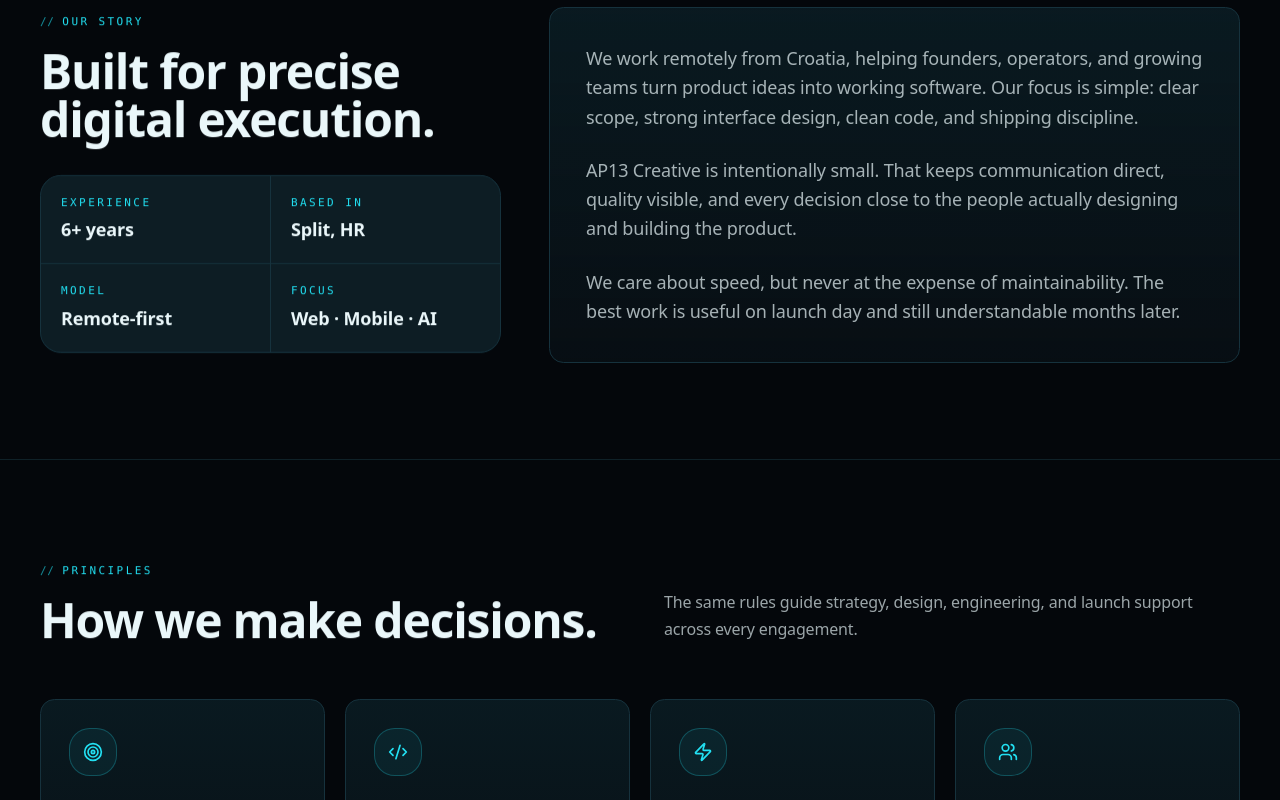
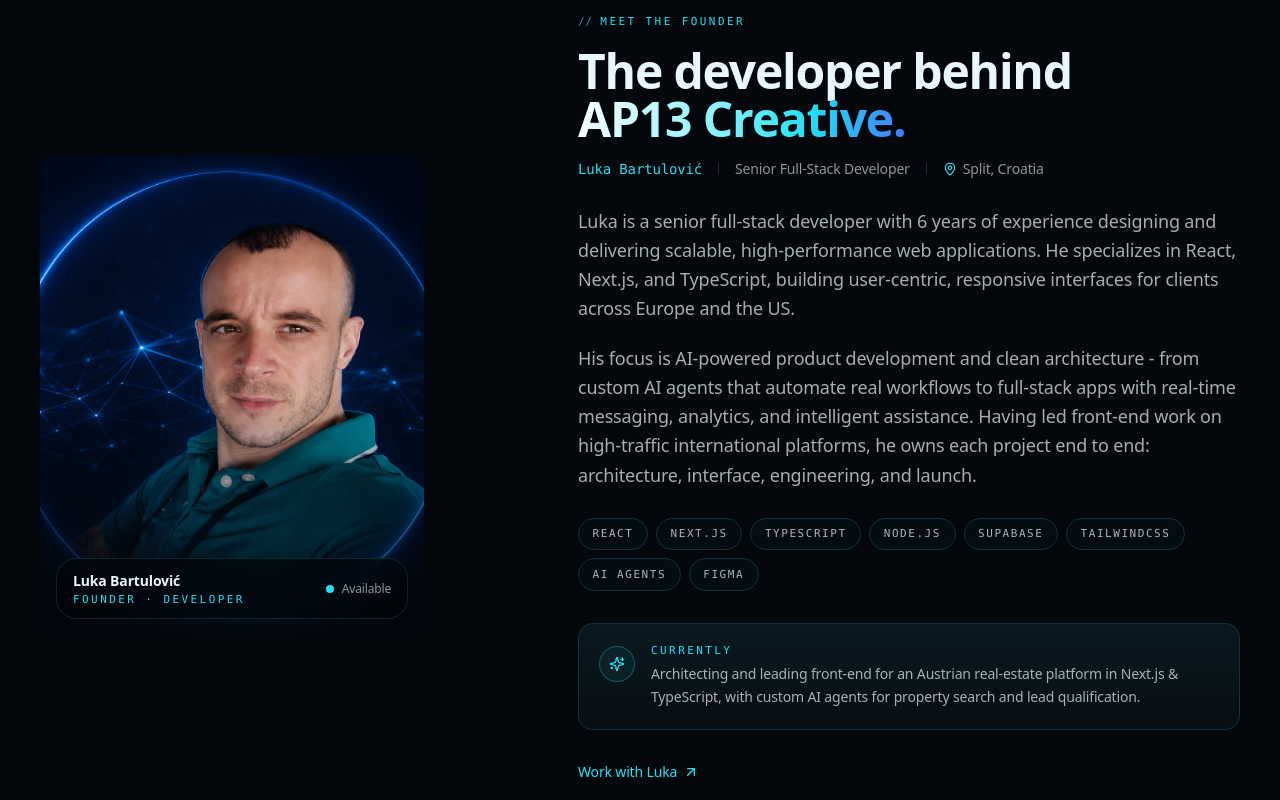
Before and after one commit to bartul9/AP13-Creative, a Next.js app: page /about in a window 1280 px wide. Shown: the part 700-1500 px from the top of the page. Built offline with nearby package versions, Linux system fonts and the light colour scheme.

Commit message:
New about section

```diff
--- a/app/about/page.tsx
+++ b/app/about/page.tsx
@@ -1,5 +1,15 @@
 import type { Metadata } from "next";
-import { Code2, Target, Users, Zap } from "lucide-react";
+import Image from "next/image";
+import Link from "next/link";
+import {
+  ArrowUpRight,
+  Code2,
+  MapPin,
+  Sparkles,
+  Target,
+  Users,
+  Zap,
+} from "lucide-react";
 import { PageHero } from "@/components/page-hero";
 import { Reveal } from "@/components/reveal";
 import { Spotlight } from "@/components/spotlight";
@@ -46,6 +56,17 @@ const facts = [
   { k: "Focus", v: "Web · Mobile · AI" },
 ];
 
+const founderSkills = [
+  "React",
+  "Next.js",
+  "TypeScript",
+  "Node.js",
+  "Supabase",
+  "TailwindCSS",
+  "AI Agents",
+  "Figma",
+];
+
 export default function AboutPage() {
   return (
     <div className="overflow-hidden">
@@ -59,6 +80,114 @@ export default function AboutPage() {
         }
         description="AP13 Creative is a compact digital studio with 6 years of experience across web, mobile, design systems, AI-enabled workflows, and production launches."
       />
+
+      {/* Founder */}
+      <section className="section-shell py-24">
+        <div className="grid gap-12 lg:grid-cols-[0.85fr_1.15fr] lg:items-center">
+          {/* Portrait */}
+          <Reveal variant="scale">
+            <div className="relative mx-auto w-full max-w-sm lg:mx-0">
+              <div className="pointer-events-none absolute -inset-6 -z-10 bg-[radial-gradient(22rem_22rem_at_50%_25%,rgba(34,224,242,0.20),transparent_70%)]" />
+              <div className="border-gradient relative overflow-hidden rounded-2xl">
+                <div className="relative aspect-[4/5] w-full">
+                  <Image
+                    src="/luka-portrait.png"
+                    alt="Luka Bartulović, founder of AP13 Creative"
+                    fill
+                    className="object-cover"
+                    sizes="(min-width: 1024px) 24rem, 100vw"
+                    priority
+                  />
+                  <div className="absolute inset-0 bg-gradient-to-t from-background/85 via-background/10 to-transparent" />
+                </div>
+                {/* floating identity card */}
+                <div className="absolute inset-x-4 bottom-4 flex items-center justify-between gap-3 rounded-xl border border-border/70 bg-background/70 px-4 py-3 backdrop-blur-md">
+                  <div>
+                    <p className="font-display text-sm font-semibold text-foreground">
+                      Luka Bartulović
+                    </p>
+                    <p className="label-caps mt-0.5">Founder · Developer</p>
+                  </div>
+                  <span className="flex items-center gap-2 whitespace-nowrap text-xs text-foreground/60">
+                    <span className="relative flex h-2 w-2">
+                      <span className="absolute inline-flex h-full w-full animate-ping rounded-full bg-primary/70" />
+                      <span className="relative inline-flex h-2 w-2 rounded-full bg-primary" />
+                    </span>
+                    Available
+                  </span>
+                </div>
+              </div>
+            </div>
+          </Reveal>
+
+          {/* Bio */}
+          <Reveal delay={120}>
+            <p className="eyebrow mb-4">Meet the founder</p>
+            <h2 className="text-balance text-4xl text-foreground md:text-5xl">
+              The developer behind{" "}
+              <span className="text-gradient">AP13 Creative.</span>
+            </h2>
+            <p className="mt-4 flex flex-wrap items-center gap-x-4 gap-y-1.5 text-sm text-foreground/60">
+              <span className="font-mono text-primary">Luka Bartulović</span>
+              <span className="hidden h-3 w-px bg-border sm:block" />
+              <span>Senior Full-Stack Developer</span>
+              <span className="hidden h-3 w-px bg-border sm:block" />
+              <span className="inline-flex items-center gap-1.5">
+                <MapPin className="h-3.5 w-3.5 text-primary" />
+                Split, Croatia
+              </span>
+            </p>
+
+            <div className="mt-7 space-y-5 text-lg leading-relaxed text-foreground/70">
+              <p>
+                Luka is a senior full-stack developer with 6 years of experience
+                designing and delivering scalable, high-performance web
+                applications. He specializes in React, Next.js, and TypeScript,
+                building user-centric, responsive interfaces for clients across
+                Europe and the US.
+              </p>
+              <p>
+                His focus is AI-powered product development and clean
+                architecture - from custom AI agents that automate real
+                workflows to full-stack apps with real-time messaging,
+                analytics, and intelligent assistance. Having led front-end work
+                on high-traffic international platforms, he owns each project
+                end to end: architecture, interface, engineering, and launch.
+              </p>
+            </div>
+
+            <div className="mt-7 flex flex-wrap gap-2">
+              {founderSkills.map((skill) => (
+                <span key={skill} className="chip">
+                  {skill}
+                </span>
+              ))}
+            </div>
+
+            <Spotlight className="panel spotlight mt-8 flex items-start gap-4 p-5">
+              <span className="mt-0.5 flex size-9 flex-shrink-0 items-center justify-center rounded-full border border-primary/30 bg-primary/[0.06] text-primary">
+                <Sparkles className="h-4 w-4" />
+              </span>
+              <div>
+                <p className="label-caps mb-1.5">Currently</p>
+                <p className="text-sm leading-relaxed text-foreground/70">
+                  Architecting and leading front-end for an Austrian real-estate
+                  platform in Next.js &amp; TypeScript, with custom AI agents
+                  for property search and lead qualification.
+                </p>
+              </div>
+            </Spotlight>
+
+            <Link
+              href="/contact"
+              className="mt-8 inline-flex items-center gap-1.5 text-sm font-medium text-primary transition-colors hover:text-cyan"
+            >
+              Work with Luka
+              <ArrowUpRight className="h-4 w-4" />
+            </Link>
+          </Reveal>
+        </div>
+      </section>
 
       {/* Story */}
       <section className="section-shell py-24">
@@ -125,7 +254,11 @@ export default function AboutPage() {
             {principles.map((principle, index) => {
               const Icon = principle.icon;
               return (
-                <Reveal key={principle.title} delay={index * 90} variant="scale">
+                <Reveal
+                  key={principle.title}
+                  delay={index * 90}
+                  variant="scale"
+                >
                   <Spotlight className="panel panel-hover group h-full p-7">
                     <div className="mb-6 flex size-12 items-center justify-center rounded-xl border border-primary/25 bg-primary/[0.06] text-primary">
                       <Icon className="h-5 w-5" />
```
Also changed, not shown: public/luka-portrait.png (added).
